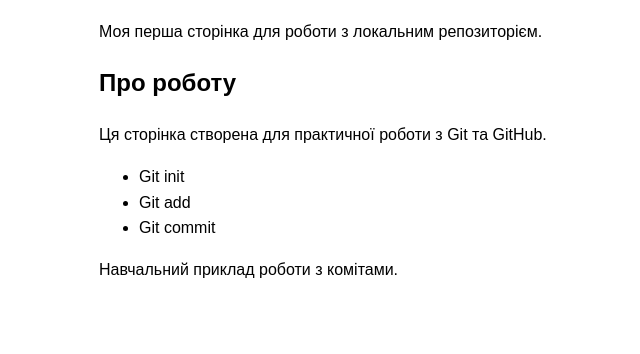
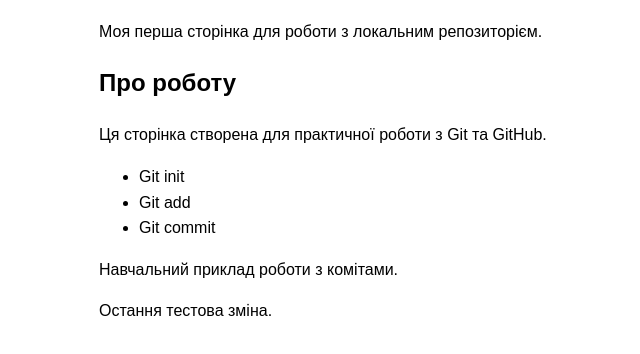
Before and after one commit to kholodsvkn25-sys/git-practice-1, a plain HTML site: page index.html in a window 1280 px wide. Shown: the part 94-448 px from the top of the page, without its empty margins (141-781 px from the left). Drawn offline with Linux system fonts and the light colour scheme.

Commit message:
Додано останню зміну сторінки

```diff
--- a/index.html
+++ b/index.html
@@ -27,5 +27,6 @@
         <li>Git commit</li>
     </ul>
     <p>Навчальний приклад роботи з комітами.</p>
+    <p>Остання тестова зміна.</p>
 </body>
 </html>
```
